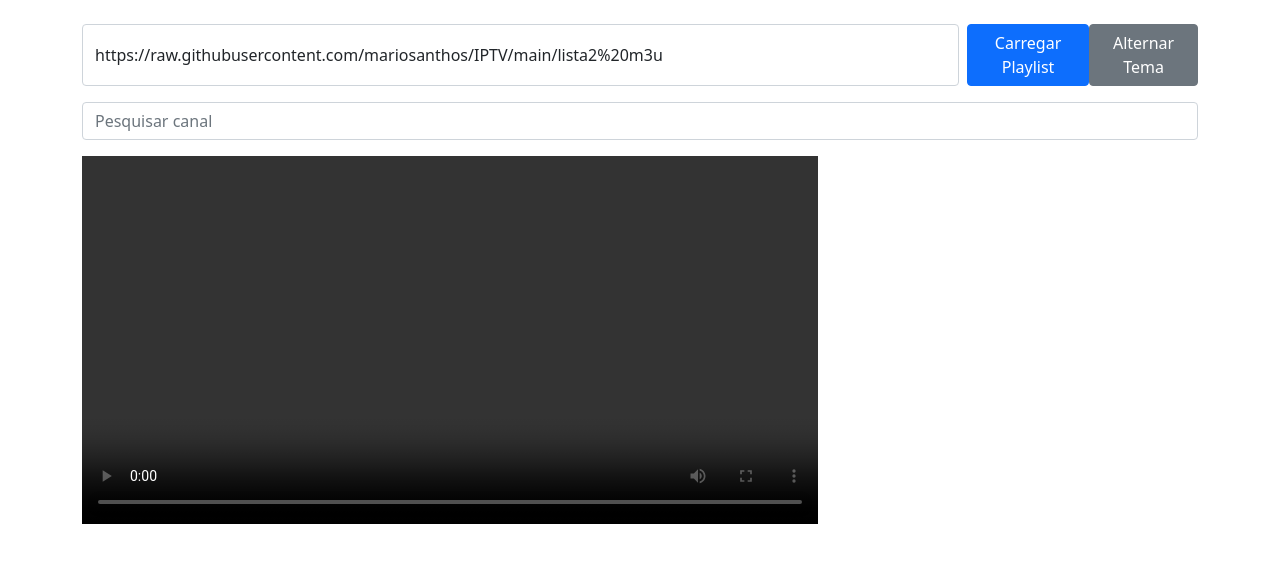
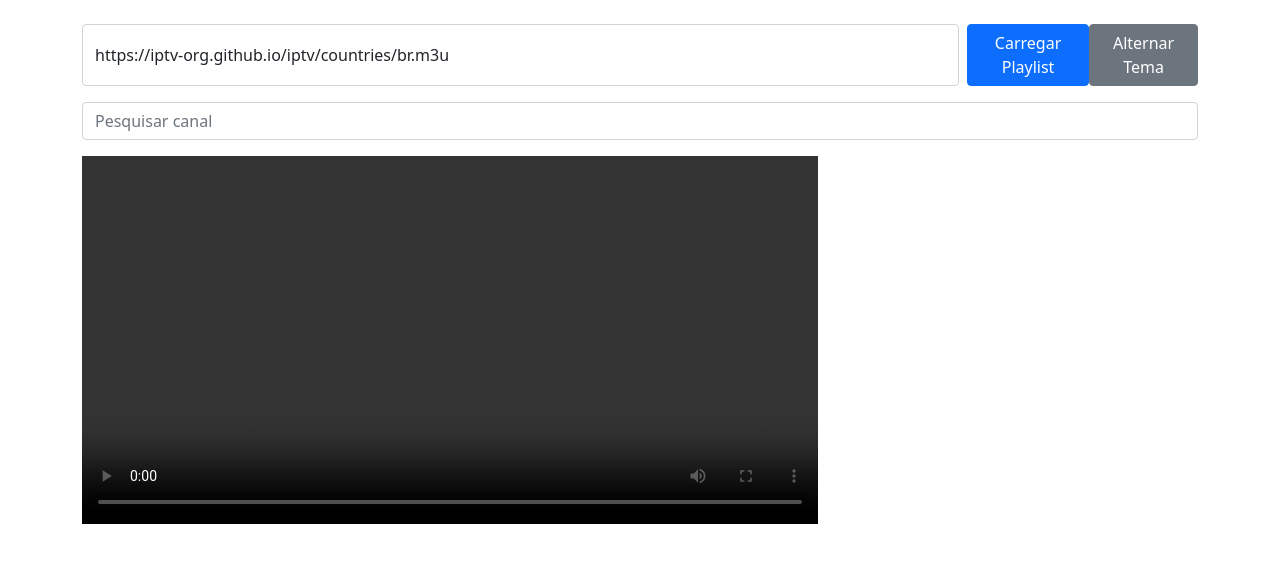
Before and after one commit to fabiocosta25/IPTV-Web_Player, a plain HTML site: page index.html in a window 1280 px wide. Drawn offline with nearby package versions, Linux system fonts and the light colour scheme.

Commit message:
Update index.html

```diff
--- a/index.html
+++ b/index.html
@@ -29,7 +29,7 @@
     <!-- Controles de interface -->
     <div class="container mt-4">
         <div class="d-flex justify-content-between">
-            <input id="urlInput" type="text" class="form-control me-2" placeholder="Digite o URL do canal M3U"value="https://raw.githubusercontent.com/mariosanthos/IPTV/main/lista2%20m3u" value="https://raw.githubusercontent.com/mariosanthos/IPTV/main/lista2%20m3u">
+            <input id="urlInput" type="text" class="form-control me-2" placeholder="Digite o URL do canal M3U" value="https://iptv-org.github.io/iptv/countries/br.m3u">
             <button id="loadButton" class="btn btn-primary">Carregar Playlist</button>
             <button id="themeToggle" class="btn btn-secondary">Alternar Tema</button>
         </div>
```
